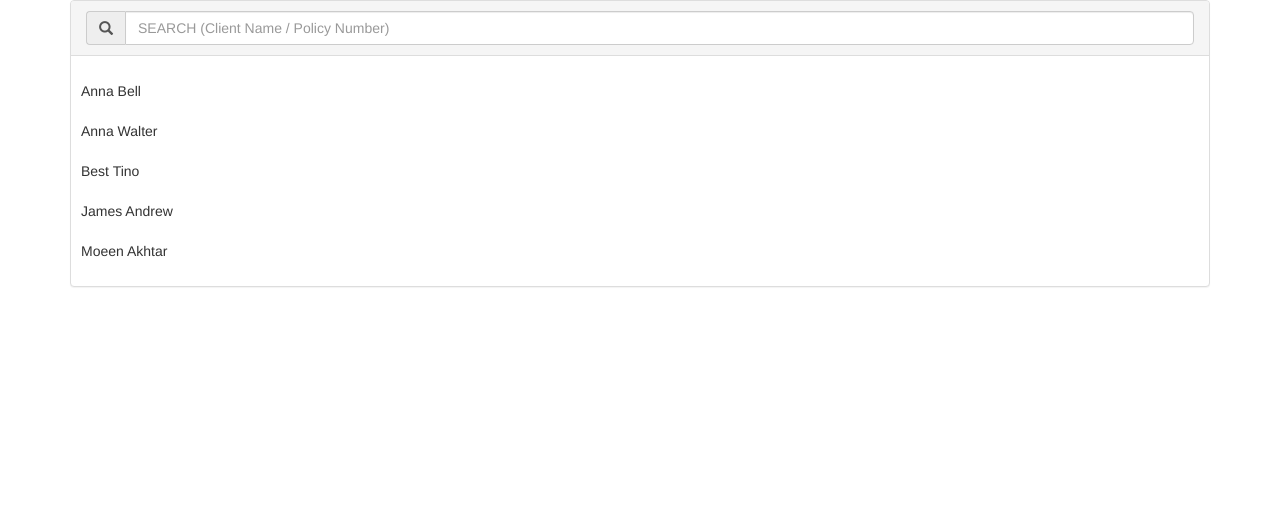
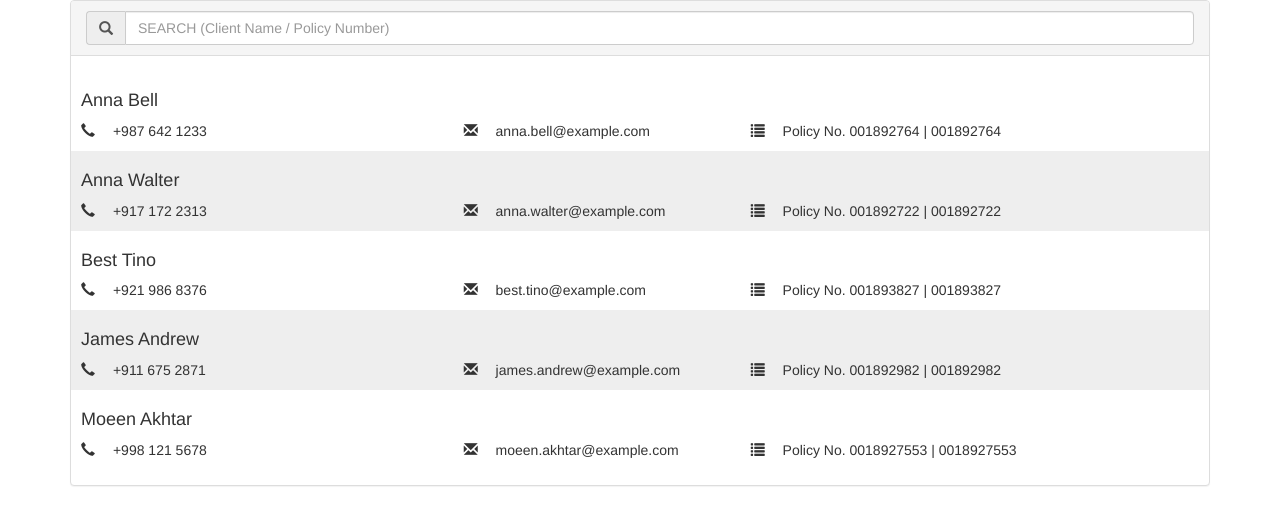
Before and after one commit to azharMulla/SearchWidgetApp, a website: page index.html in a window 1280 px wide. Drawn offline with nearby package versions, Linux system fonts and the light colour scheme.

Commit message:
Added new Component for Listing
Added a nested component for listing client details.

```diff
--- /dev/null
+++ b/app/components/client-list-item.component.html
@@ -0,0 +1,27 @@
+<div class="cpc-client-list-item">
+    <div class="row">
+        <div class="col-xs-12">
+            <h4>
+                {{model.clientInfo.name}}
+            </h4>
+        </div>
+        <div class="col-sm-4">
+            <span class="glyphicon glyphicon-earphone">&nbsp;</span>
+            <h5>
+                {{model.clientInfo.contactNum}}
+            </h5>
+        </div>
+        <div class="col-sm-3">
+            <span class="glyphicon glyphicon-envelope">&nbsp;</span>
+            <h5>
+                {{model.clientInfo.email}}
+            </h5>
+        </div>
+        <div class="col-sm-5">
+            <span class="glyphicon glyphicon-list">&nbsp;</span>
+            <h5>
+                Policy No. {{model.clientInfo.policyNum}} | {{model.clientInfo.policyNum}}
+            </h5>
+        </div>
+    </div>
+</div>
--- /dev/null
+++ b/app/components/client-list-item.component.js
@@ -0,0 +1,22 @@
+/**
+ * Created by @im on 7/15/2017.
+ */
+
+(function() {
+    "use strict";
+
+    var module = angular.module("SearchWidgetApp");
+
+    module.component("clientListItem", {
+        templateUrl: "app/components/client-list-item.component.html",
+        bindings: {
+            clientInfo: "<"
+        },
+        controllerAs: "model",
+        controller: function() {
+            var model = this;
+        }
+    });
+
+
+} ());
--- a/app/components/search-panel.component.html
+++ b/app/components/search-panel.component.html
@@ -9,7 +9,7 @@
     </div>
     <div class="panel-body">
         <div class="row cpc-client-list-item-cont" ng-repeat="client in model.clientList | filter : model.inputSearchText">
-            {{client.name}}
+            <client-list-item client-info="client"></client-list-item>
         </div>
     </div>
 </div>
--- a/app/styles/site.css
+++ b/app/styles/site.css
@@ -1,3 +1,9 @@
 .cpc-client-list-item-cont {
     padding: 10px;
 }
+
+.cpc-client-list-item-cont h5 {
+    display: inline;
+}
+
+.cpc-client-list-item-cont:nth-child(even) {background: #EEE;}
--- a/index.html
+++ b/index.html
@@ -13,5 +13,6 @@
     <script src="node_modules/angular/angular.js"></script>
     <script src="app/app.js"></script>
     <script src="app/components/search-panel.component.js"></script>
+    <script src="app/components/client-list-item.component.js"></script>
 </body>
 </html>
```
